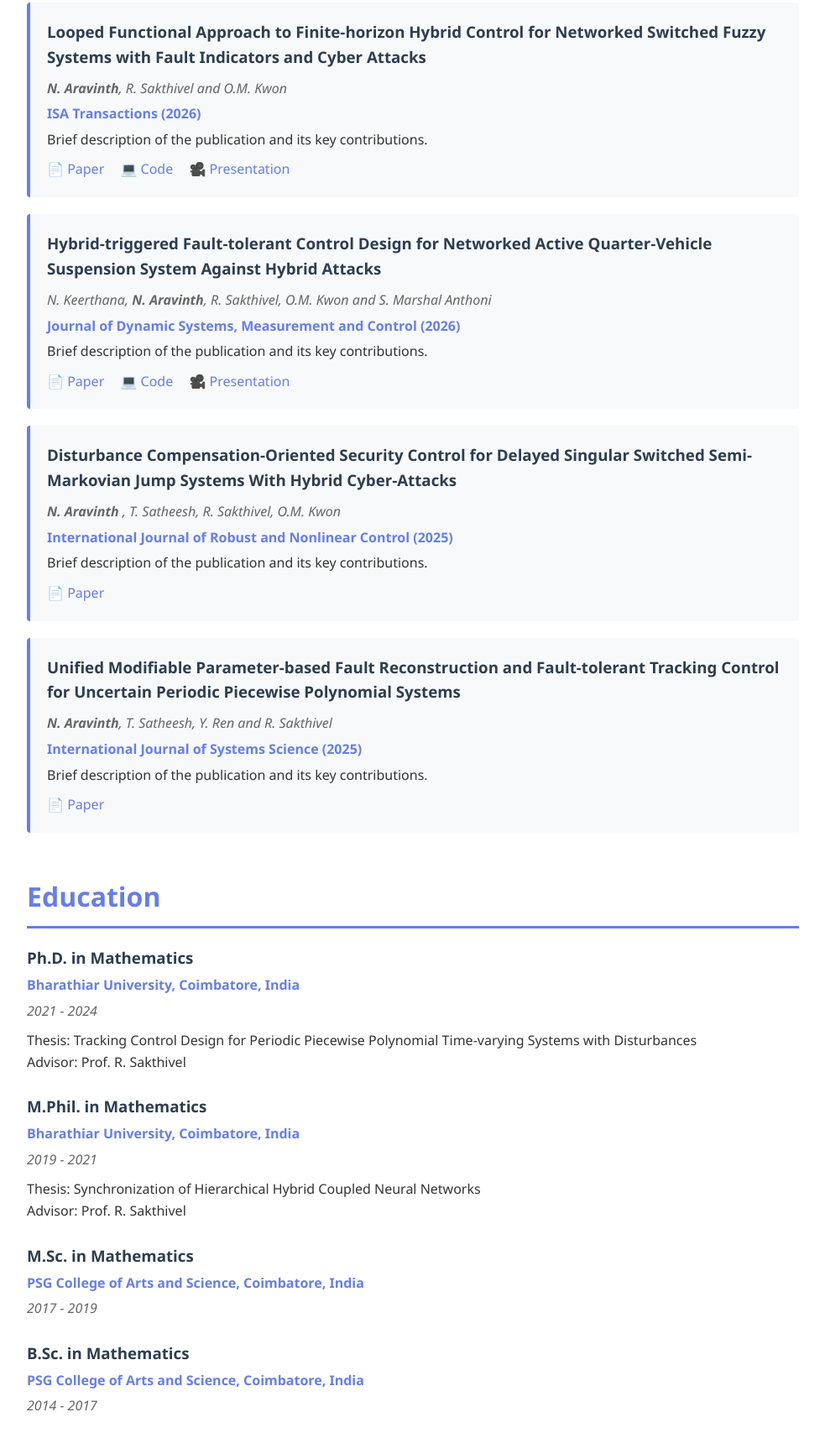
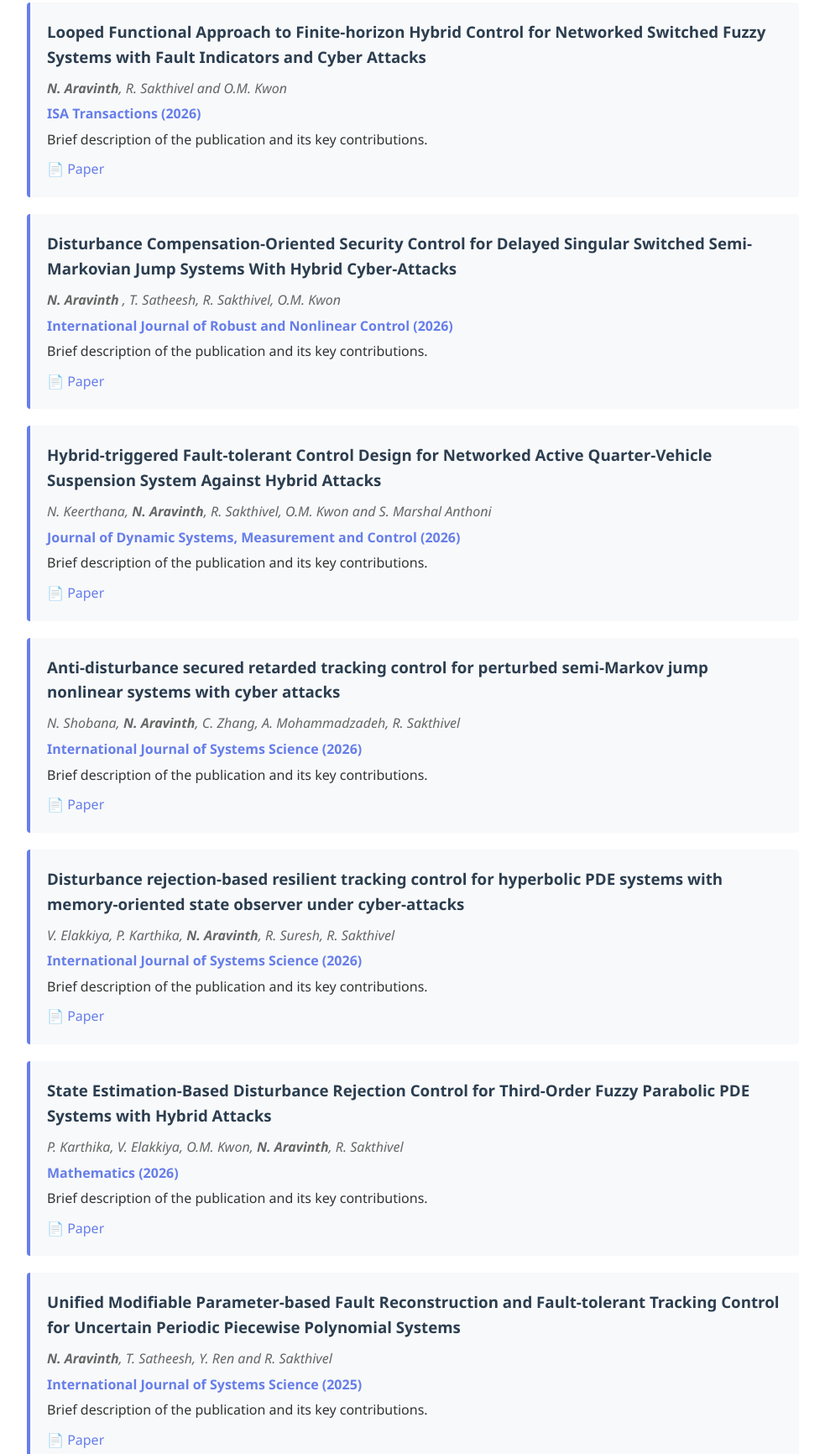
Before and after one commit to aravinth-narayanan/aravinth, a plain HTML site: page index.html in a window 1280 px wide. Shown: the part 1263-2995 px from the top of the page at 84% size, without its empty margins (148-1131 px from the left). Drawn offline with Linux system fonts and the light colour scheme.

Commit message:
Update publication links and details in index.html

```diff
--- a/index.html
+++ b/index.html
@@ -308,9 +308,17 @@
                     <p class="venue">ISA Transactions (2026)</p>
                     <p>Brief description of the publication and its key contributions.</p>
                     <div class="links">
-                        <a href="NAK1.pdf" target="_blank">📄 Paper</a>
-                        <a href="#" target="_blank">💻 Code</a>
-                        <a href="#" target="_blank">🎥 Presentation</a>
+                        <a href="https://www.sciencedirect.com/science/article/pii/S0019057825007062" target="_blank">📄 Paper</a>
+                  </div>
+                </div>
+
+                <div class="publication">
+                    <h3>Disturbance Compensation‐Oriented Security Control for Delayed Singular Switched Semi‐Markovian Jump Systems With Hybrid Cyber‐Attacks</h3>
+                    <p class="authors"><strong>N. Aravinth </strong>, T. Satheesh, R. Sakthivel, O.M. Kwon</p>
+                    <p class="venue">International Journal of Robust and Nonlinear Control (2026)</p>
+                    <p>Brief description of the publication and its key contributions.</p>
+                    <div class="links">
+                        <a href=" https://doi.org/10.1002/rnc.70201" target="_blank">📄 Paper</a>
                     </div>
                 </div>
 
@@ -321,20 +329,43 @@
                     <p>Brief description of the publication and its key contributions.</p>
                     <div class="links">
                         <a href="https://doi.org/10.1115/1.4070770" target="_blank">📄 Paper</a>
-                        <a href="#" target="_blank">💻 Code</a>
-                        <a href="#" target="_blank">🎥 Presentation</a>
+
+                    </div>
+                </div>
+
+                 <div class="publication">
+                    <h3>Anti-disturbance secured retarded tracking control for perturbed semi-Markov jump nonlinear systems with cyber attacks </h3>
+                    <p class="authors"> N. Shobana, <strong>N. Aravinth</strong>, C. Zhang, A. Mohammadzadeh, R. Sakthivel </p>
+                    <p class="venue">International Journal of Systems Science (2026)</p>
+                    <p>Brief description of the publication and its key contributions.</p>
+                    <div class="links">
+                        <a href="https://www.tandfonline.com/doi/full/10.1080/00207721.2026.2632309"target="_blank">📄 Paper</a>
+
                     </div>
                 </div>
 
                 <div class="publication">
-                    <h3>Disturbance Compensation‐Oriented Security Control for Delayed Singular Switched Semi‐Markovian Jump Systems With Hybrid Cyber‐Attacks</h3>
-                    <p class="authors"><strong>N. Aravinth </strong>, T. Satheesh, R. Sakthivel, O.M. Kwon</p>
-                    <p class="venue">International Journal of Robust and Nonlinear Control (2025)</p>
+                    <h3>Disturbance rejection-based resilient tracking control for hyperbolic PDE systems with memory-oriented state observer under cyber-attacks </h3>
+                    <p class="authors"> V. Elakkiya, P. Karthika, <strong>N. Aravinth</strong>, R. Suresh, R. Sakthivel </p>
+                    <p class="venue">International Journal of Systems Science (2026)</p>
                     <p>Brief description of the publication and its key contributions.</p>
                     <div class="links">
-                        <a href=" https://doi.org/10.1002/rnc.70201" target="_blank">📄 Paper</a>
+                        <a href="https://www.tandfonline.com/doi/full/10.1080/00207721.2026.2627543"target="_blank">📄 Paper</a>
+
                     </div>
                 </div>
+
+                 <div class="publication">
+                    <h3>State Estimation-Based Disturbance Rejection Control for Third-Order Fuzzy Parabolic PDE Systems with Hybrid Attacks </h3>
+                    <p class="authors"> P. Karthika, V. Elakkiya, O.M. Kwon, <strong>N. Aravinth</strong>, R. Sakthivel </p>
+                    <p class="venue">Mathematics (2026)</p>
+                    <p>Brief description of the publication and its key contributions.</p>
+                    <div class="links">
+                        <a href="https://doi.org/10.3390/math14030444"target="_blank">📄 Paper</a>
+
+                    </div>
+                </div>
+
 
                 <div class="publication">
                     <h3>Unified Modifiable Parameter-based Fault Reconstruction and Fault-tolerant Tracking Control for Uncertain Periodic Piecewise Polynomial Systems</h3>
@@ -355,7 +386,7 @@
                     <p class="institution">Bharathiar University, Coimbatore, India</p>
                     <p class="date">2021 - 2024</p>
                     <p>Thesis: Tracking Control Design for Periodic Piecewise Polynomial Time-varying Systems with Disturbances </p>
-                    <p>Advisor: Prof. R. Sakthivel</p>
+                    <p>Guide: Prof. R. Sakthivel</p>
                 </div>
 
                  <div class="education-item">
```
